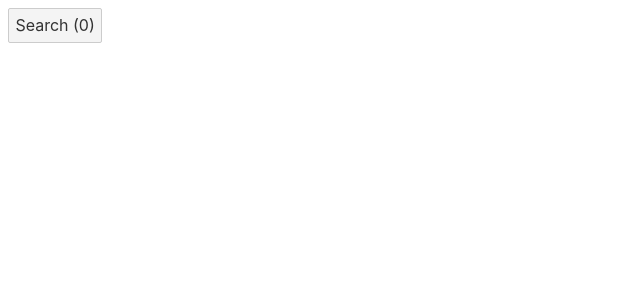
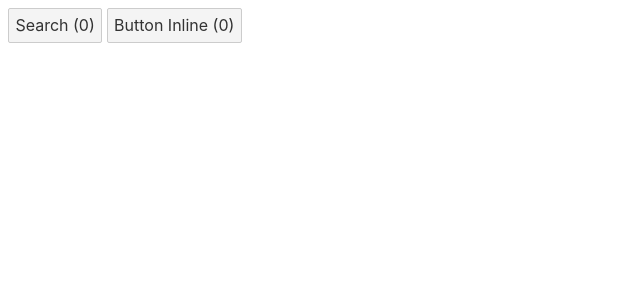
Before and after one commit to zldnlto/Svelte_Tutorial, a Svelte app: page / in a window 1280 px wide. Shown: the top 300 px of the page, without its empty margins (0-640 px from the left). Built offline with nearby package versions, Linux system fonts and the light colour scheme.

Commit message:
Chp9_이벤트 인라인 작성

```diff
--- a/src/Container/Chp9.svelte
+++ b/src/Container/Chp9.svelte
@@ -5,16 +5,15 @@
         console.log(event.target)
         count = count +1;
     }
-
-    const increase = () => {
-        console.log("increase");
-        count = count +1;
-    }
 </script>
-
-<button on:click={search} on:click={increase}>
+<button on:click={search}>
 Search ({count})
 </button>
+
+<button  on:click={(event)=> {
+    console.log(event.target);
+    count = count +1;
+}}>Button Inline ({count})</button>
 
 <style>
 
```
